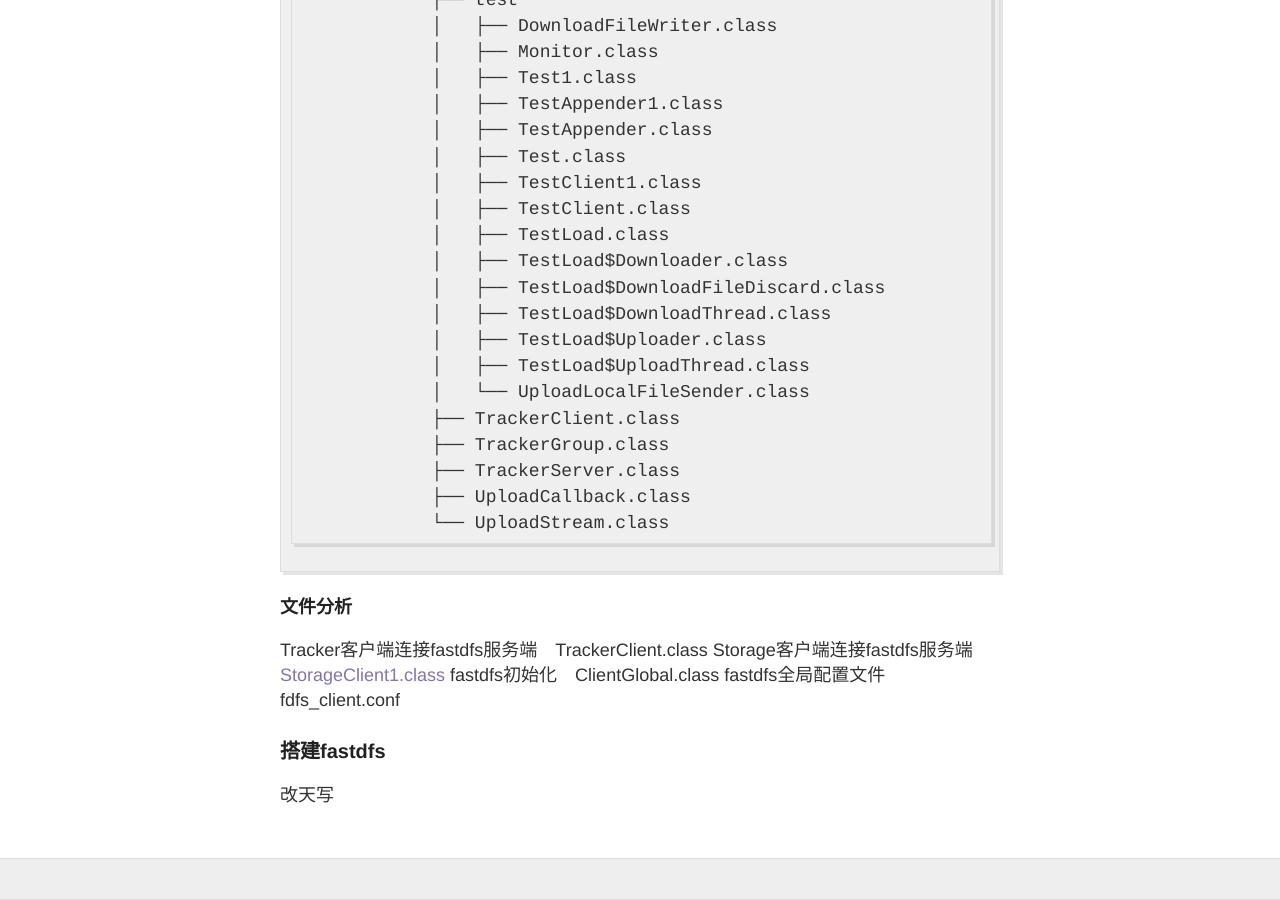
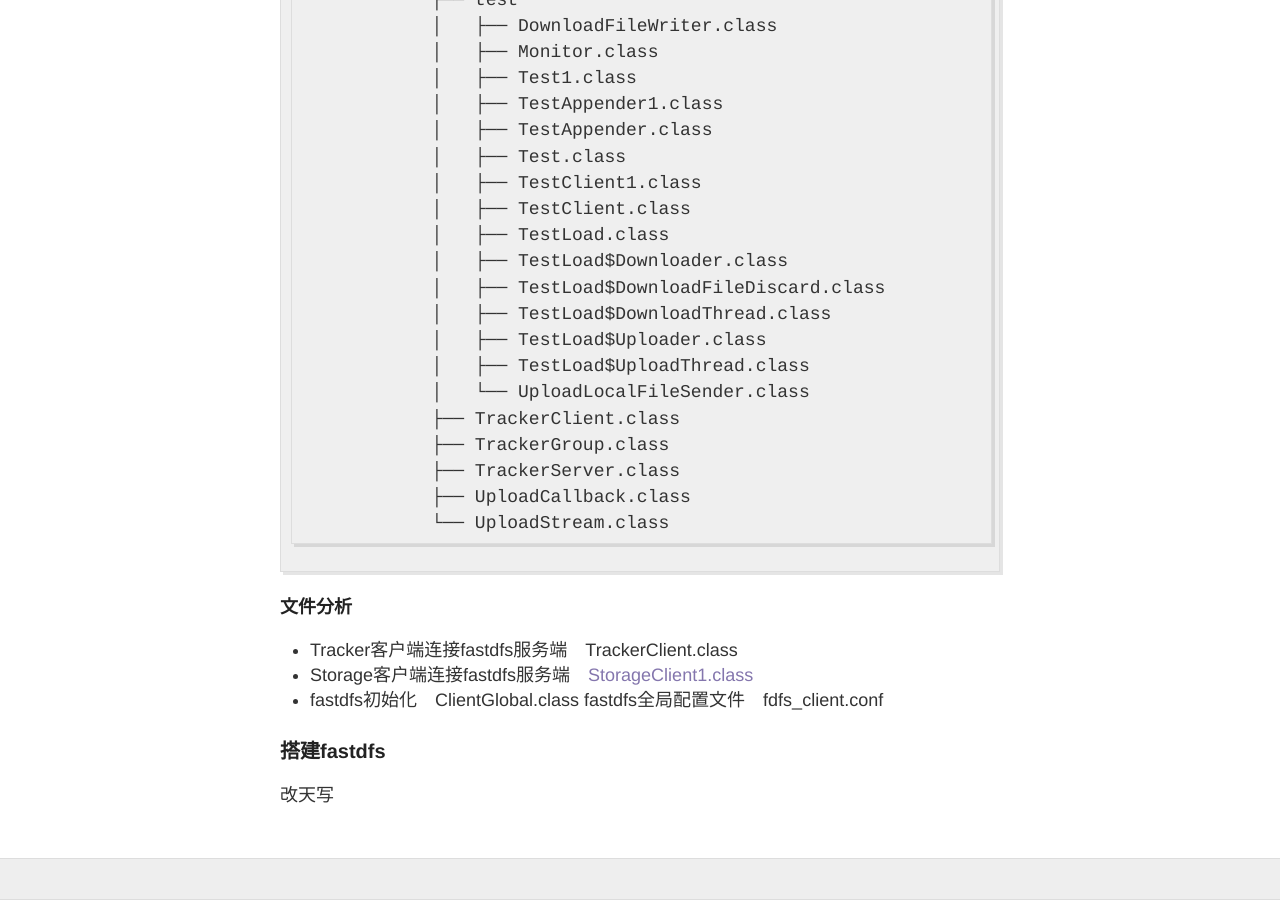
Before and after one commit to Qoiuy/qoiuy.github.io, a Jekyll site: the page built from _posts/2016-08-18-FastDFS.md, in a window 1280 px wide and 900 px high, scrolled down 8859 px. Built offline with Jekyll 4.4.1, drawn with Linux system fonts in a browser that asks for light colours; nearby versions of some CDN libraries.

Commit message:
博客内容修改

```diff
--- a/_posts/2016-08-18-FastDFS.md
+++ b/_posts/2016-08-18-FastDFS.md
@@ -258,9 +258,9 @@
                 └── UploadStream.class
 
 ###### 文件分析
-Tracker客户端连接fastdfs服务端　TrackerClient.class
-Storage客户端连接fastdfs服务端　[StorageClient1.class](StorageClient.class已过时)
-fastdfs初始化　ClientGlobal.class
+*	Tracker客户端连接fastdfs服务端　TrackerClient.class
+*	Storage客户端连接fastdfs服务端　[StorageClient1.class](StorageClient.class已过时)
+*	fastdfs初始化　ClientGlobal.class
 fastdfs全局配置文件　fdfs_client.conf
 
 ### 搭建fastdfs
```
